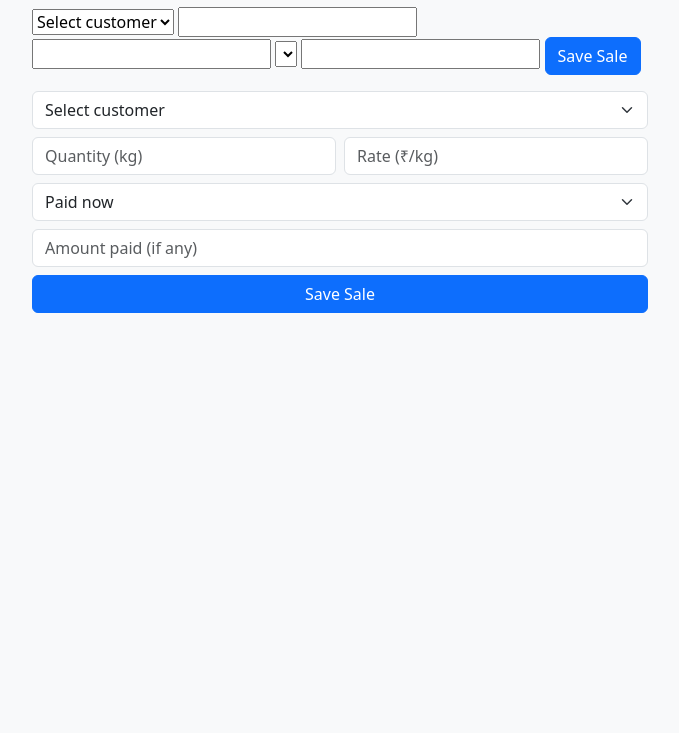
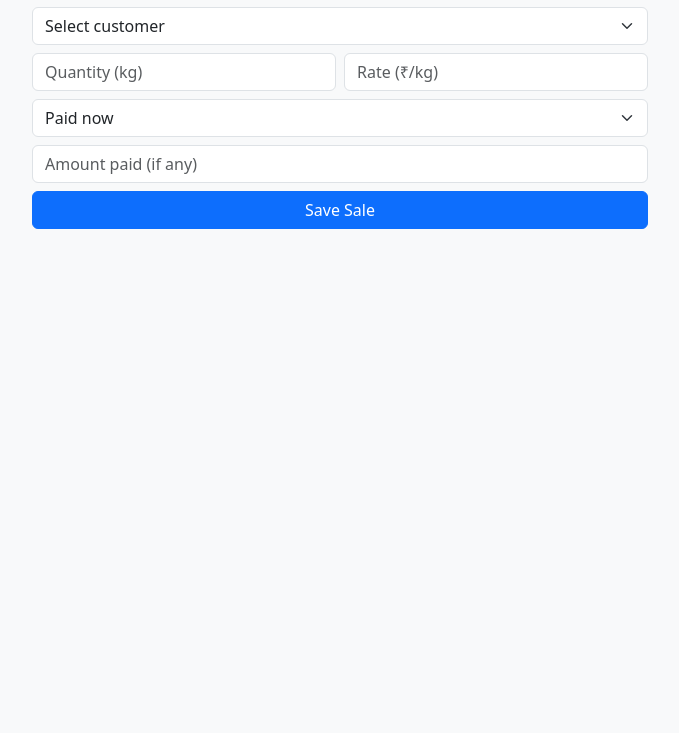
Before and after one commit to S-DANIEL18/Batter-shop-app, a plain HTML site: page sales.html in a window 1280 px wide. Shown: the part 67-800 px from the top of the page, without its empty margins (300-979 px from the left). Drawn offline with nearby package versions, Linux system fonts and the light colour scheme; no server answers.

Commit message:
Improve sale form structure and input fields
Refactor sale form layout and inputs for better structure and styling.

```diff
--- a/sales.html
+++ b/sales.html
@@ -13,15 +13,7 @@
     <a href="index.html" class="btn btn-sm btn-outline-secondary">Home</a>
   </div>
 
-    <form id="addSaleForm">
-  <select id="sale_customer">...</select>
-  <input id="qty">
-  <input id="rate">
-  <select id="payment_type">...</select>
-  <input id="paid_amount">
-  <button type="submit" class="btn btn-primary">Save Sale</button>
-</form>
-
+  <!-- Single form for adding sale -->
   <form id="addSaleForm">
     <div class="mb-2">
       <select id="sale_customer" class="form-select" required>
@@ -51,22 +43,16 @@
     </div>
 
     <div class="d-grid">
-<button class="btn btn-primary">Save Sale</button>
+      <button type="submit" class="btn btn-primary">Save Sale</button>
     </div>
   </form>
 </div>
 
+<!-- Firebase scripts -->
 <script src="https://www.gstatic.com/firebasejs/9.22.1/firebase-app-compat.js"></script>
 <script src="https://www.gstatic.com/firebasejs/9.22.1/firebase-firestore-compat.js"></script>
 <script src="firebase.js"></script>
 <script src="app.js"></script>
 
-<!-- ✅ FIXED STEP 4: Load customers when page opens -->
-<script>
-document.addEventListener("DOMContentLoaded", function () {
-    loadCustomersForSales();   // load customer list into dropdown
-});
-</script>
-
 </body>
 </html>
```
Lines whose indentation alone changed are shown as unchanged.
